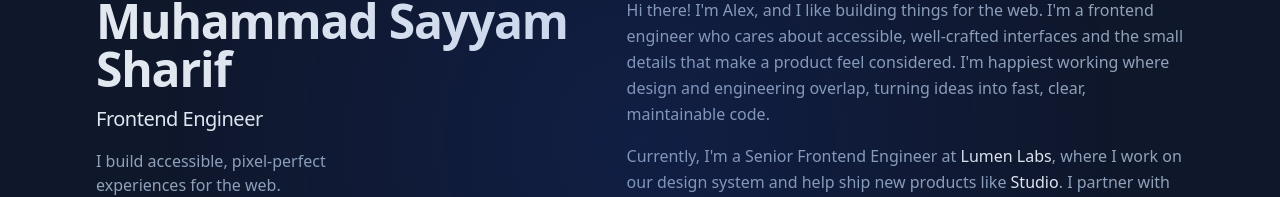
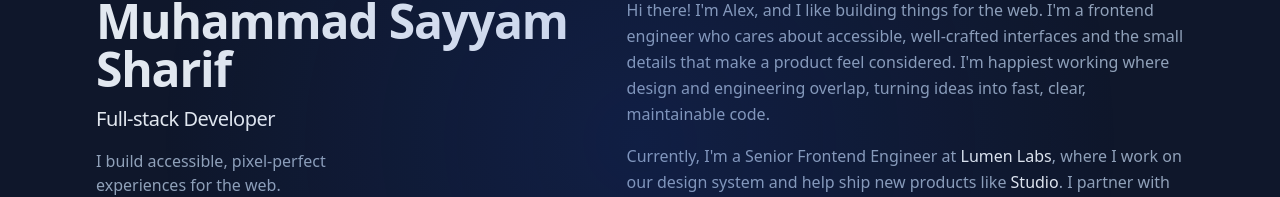
Before and after one commit to iamsayyam/Portfolio, a Next.js app: page / in a window 1280 px wide. Shown: the part 99-296 px from the top of the page. Built offline with nearby package versions, Linux system fonts and the light colour scheme.

Commit message:
Update site.ts

```diff
--- a/data/site.ts
+++ b/data/site.ts
@@ -4,7 +4,7 @@ export type SocialKey = "github" | "linkedin" | "codepen" | "instagram";
 
 export const site = {
   name: "Muhammad Sayyam Sharif",
-  role: "Frontend Engineer",
+  role: "Full-stack Developer",
   tagline: "I build accessible, pixel-perfect experiences for the web.",
   description:
     "Alex Morgan is a frontend engineer who builds accessible, pixel-perfect experiences for the web.",
```
